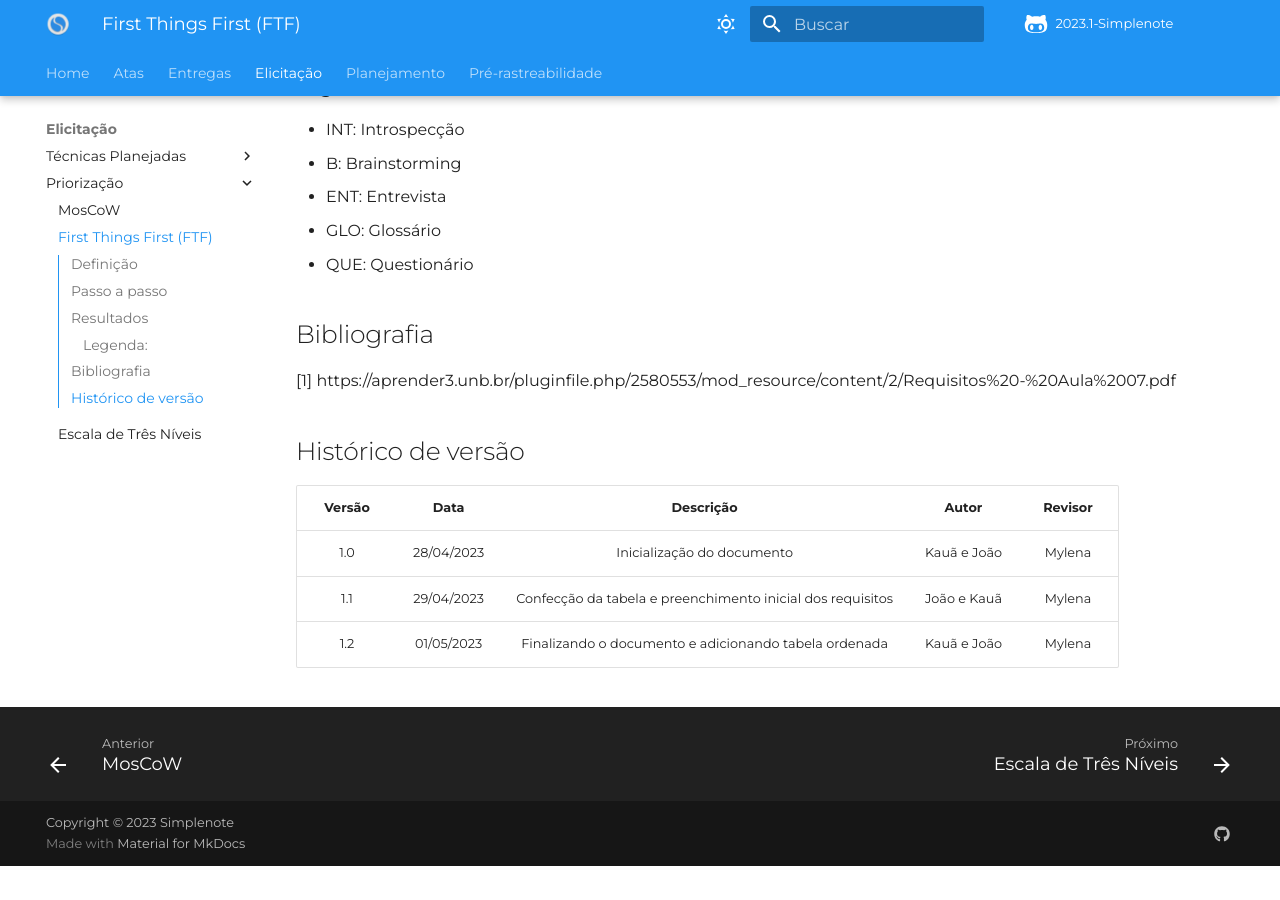
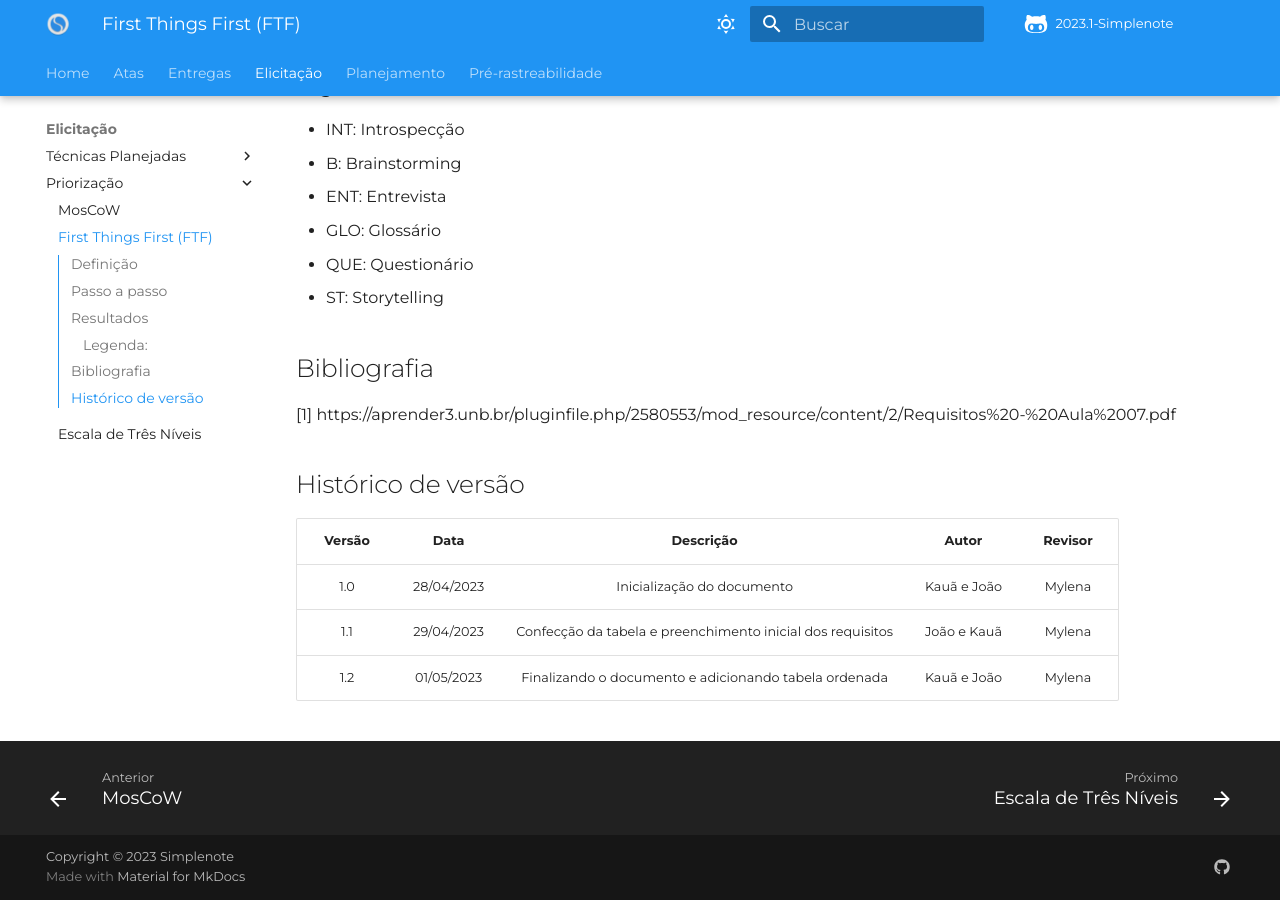
Before and after one commit to Requisitos-de-Software/2023.1-Simplenote, an MkDocs documentation site: the page built from docs/elicitacao/Priorização/FirstthingsFirst.md, in a window 1280 px wide and 900 px high, scrolled down 10305 px. Built offline with MkDocs 1.6.1 and Material for MkDocs 9.7.7, drawn with Linux system fonts in a browser that asks for light colours; some web fonts are replaced; comment, search, counter and statistics services are not loaded; before the commit the page ends 11171 px from its top, so only the background shows below that.

Commit message:
Update FirstthingsFirst.md

```diff
--- a/docs/elicitacao/Priorização/FirstthingsFirst.md
+++ b/docs/elicitacao/Priorização/FirstthingsFirst.md
@@ -99,6 +99,7 @@ Obs: A todos os pesos foi atribuido o valor 1, exceto ao peso relativo de benef
 - ENT: Entrevista
 - GLO: Glossário
 - QUE: Questionário
+- ST: Storytelling
 
 
 ## Bibliografia
```
